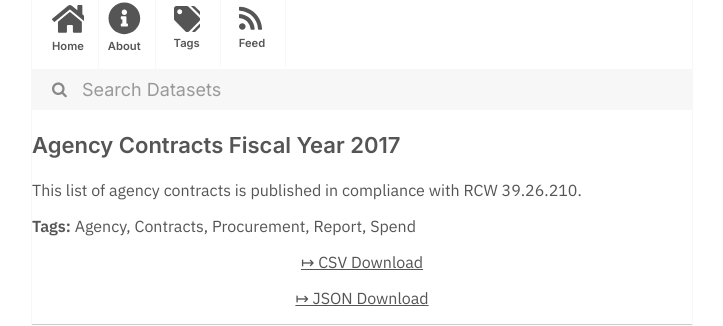
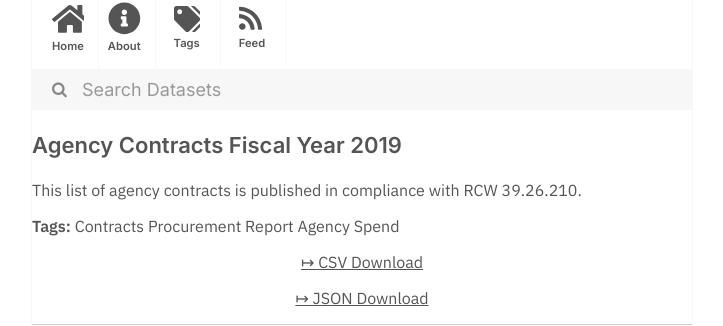
Before and after one commit to dayda-entities/state-of-washington, a Jekyll site: the page built from _posts/2020-11-10-agency-contracts-fiscal-year-2.md, in a window 1280 px wide. Shown: the part 216-542 px from the top of the page, without its empty margins (278-1001 px from the left). Built offline with Jekyll 4.4.1, drawn with Linux system fonts in a browser that asks for light colours.

```diff
--- a/_posts/2020-11-10-agency-contracts-fiscal-year-2.md
+++ b/_posts/2020-11-10-agency-contracts-fiscal-year-2.md
@@ -1,19 +1,15 @@
 ---
-title: Agency Contracts Fiscal Year 2017
-created: '2020-11-10T17:21:41.887227'
-modified: '2020-11-10T17:21:41.887234'
+title: Agency Contracts Fiscal Year 2019
+created: '2020-11-10T17:20:04.141129'
+modified: '2020-11-10T17:20:04.141140'
 state: active
 type: dataset
 tags:
-  - Agency
-  - Contracts
-  - Procurement
-  - Report
-  - Spend
+  - Contracts Procurement Report Agency Spend
 groups:
   - Local Government
-csv_url: 'https://data.wa.gov/api/views/xfwh-dmij/rows.csv?accessType=DOWNLOAD'
-json_url: 'https://data.wa.gov/api/views/xfwh-dmij/rows.json?accessType=DOWNLOAD'
+csv_url: 'https://data.wa.gov/api/views/87uq-bpim/rows.csv?accessType=DOWNLOAD'
+json_url: 'https://data.wa.gov/api/views/87uq-bpim/rows.json?accessType=DOWNLOAD'
 layout: post
 
 ---
```
